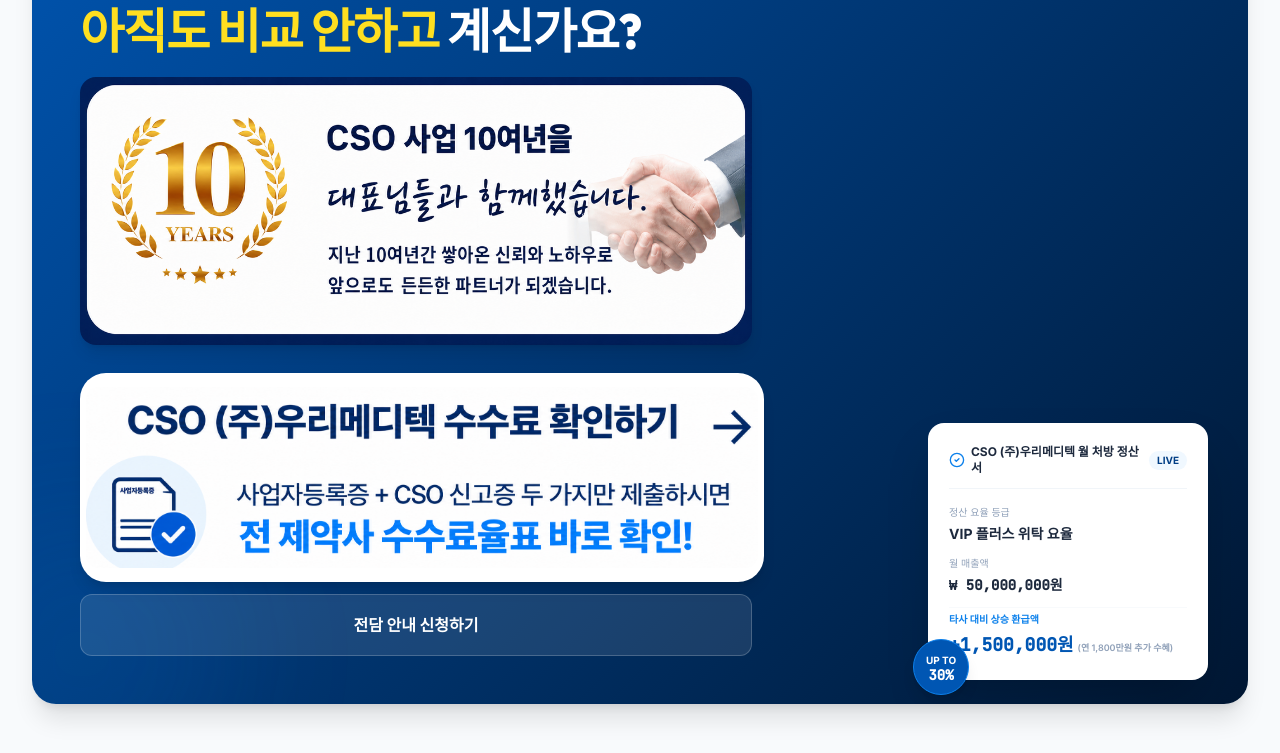
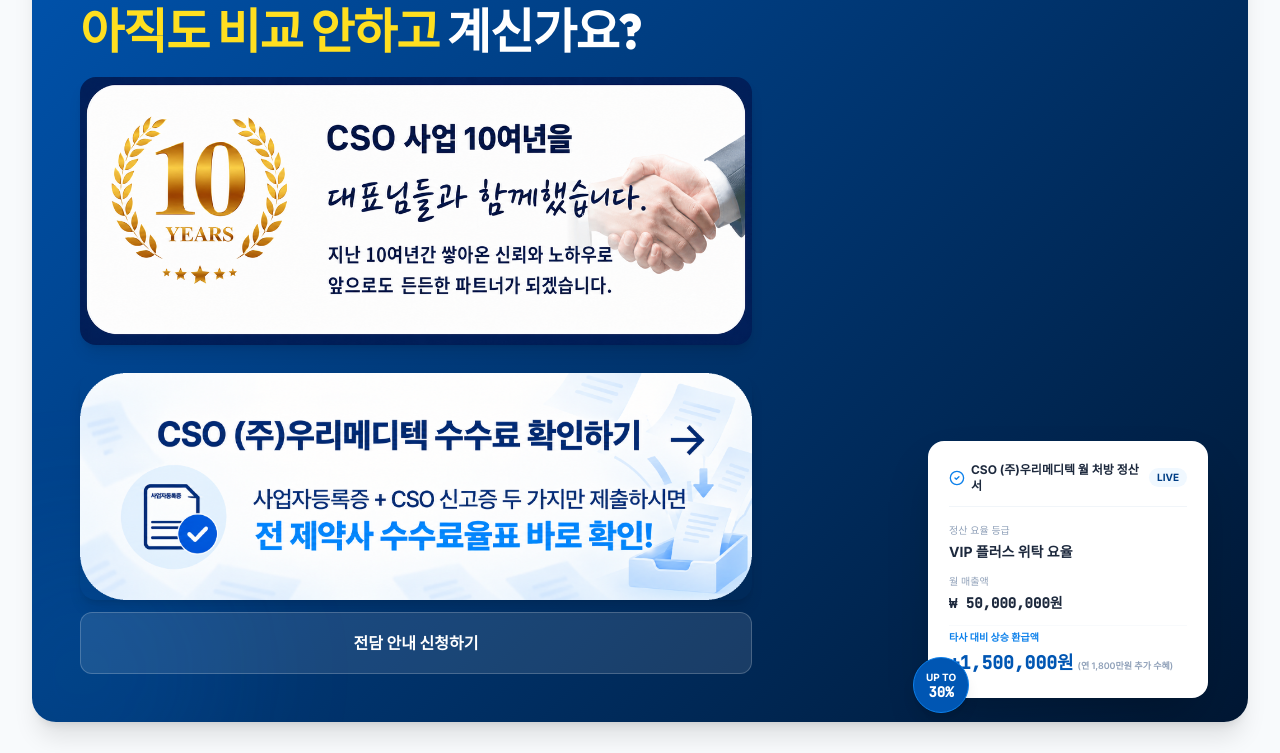
Before and after one commit to musanglu70-tech/app, a React (Vite) app: page / in a window 1280 px wide. Shown: the part 435-1188 px from the top of the page. Built offline with nearby package versions, Linux system fonts and the light colour scheme.

Commit message:
update site

```diff
--- a/src/components/MainLanding.tsx
+++ b/src/components/MainLanding.tsx
@@ -98,32 +98,15 @@
               id="hero-go-calc"
               type="button"
               onClick={onNavigateToCalculator}
-              className="w-full block -mx-1.5 md:mx-0 transition-all duration-200 cursor-pointer hover:scale-[1.01] active:scale-[0.99]"
-              style={{ width: 'calc(100% + 12px)' }}
+              className="w-full block transition-all duration-200 cursor-pointer hover:scale-[1.01] active:scale-[0.99]"
               aria-label="CSO (주)우리메디텍 수수료 확인하기"
             >
-              {/* 원본 이미지 가장자리에 체크무늬가 박혀 있어 잘라내고 보여준다 */}
-              <span
-                className="block bg-white shadow-lg"
-                style={{ borderRadius: '26px', padding: '14px 6px' }}
-              >
-              <span className="block overflow-hidden" style={{ borderRadius: '14px' }}>
-                <img
-                  src={ctaFeeCheck}
-                  alt="CSO (주)우리메디텍 수수료 확인하기 — 사업자등록증 + CSO 신고증 두 가지만 제출하시면 전 제약사 수수료율표 바로 확인!"
-                  className="block"
-                  style={{
-                    width: '113%',
-                    maxWidth: 'none',
-                    height: 'auto',
-                    marginLeft: '-7%',
-                    marginTop: '-5.6%',
-                    marginBottom: '-5.6%',
-                  }}
-                  draggable={false}
-                />
-              </span>
-              </span>
+              <img
+                src={ctaFeeCheck}
+                alt="CSO (주)우리메디텍 수수료 확인하기 — 사업자등록증 + CSO 신고증 두 가지만 제출하시면 전 제약사 수수료율표 바로 확인!"
+                className="w-full h-auto rounded-2xl shadow-lg block"
+                draggable={false}
+              />
             </button>
 
             <button
```
Also changed, not shown: src/assets/cta-fee-check.png.
